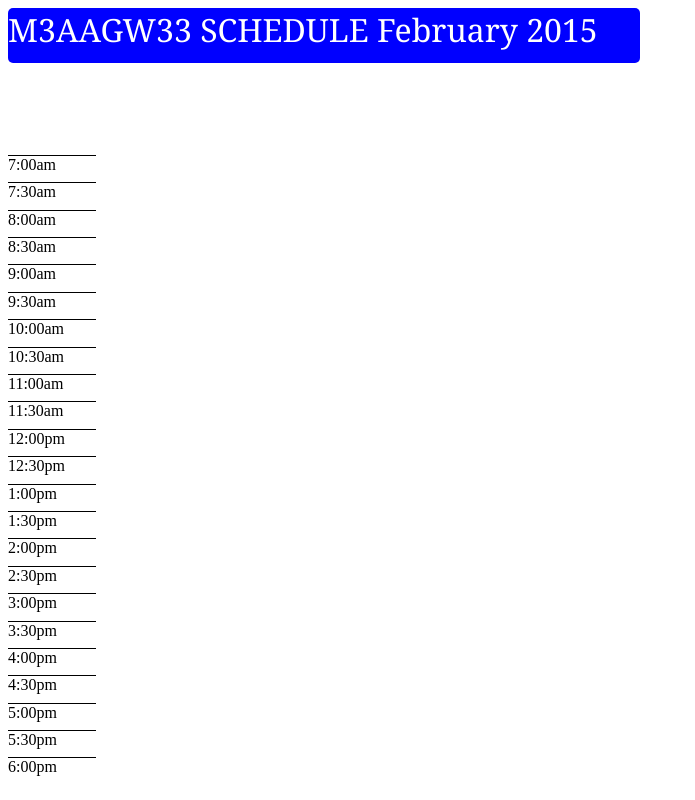
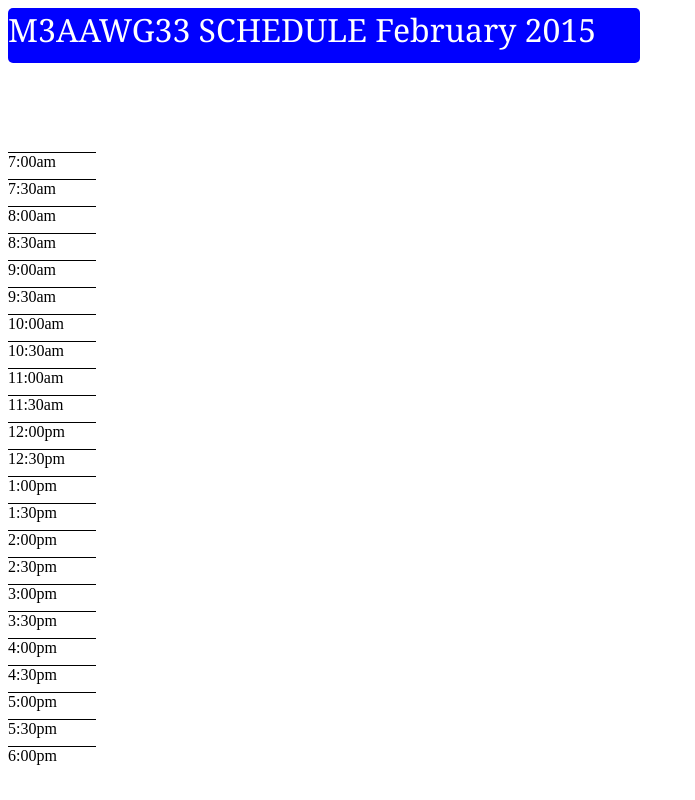
Before and after one commit to johnbuildsthings/schedapp, a Flask app: template app/templates/Tmp2/basetmpTable.htm in a window 1280 px wide. Shown: the whole page, without its empty margins (0-695 px from the left). Run offline with Flask 2, Linux system fonts and the light colour scheme; the template is opened without the code that fills it, so the values that code supplies are empty; parts of the project's set-up code (start-up, migrations or seed data) failed here and were passed over; some libraries are stand-ins or nearby versions.

Commit message:
javascript

```diff
--- a/app/static/cssForApp2/basetmpTable.css
+++ b/app/static/cssForApp2/basetmpTable.css
@@ -36,11 +36,10 @@
 #list{
 width:7%;
 height:75vh;
-margin-top:11.50vh;
+margin-top:11.2vh;
 float:left;
 
 }
-
 
 
 ul{
@@ -51,8 +50,8 @@
 }li{
 margin:0px;
 padding:0px;
-height:3.3vh;
-border-top:1px solid;
+height:3.25vh;
+border-top:0.10vh solid;
 }
 
 #table{
@@ -60,6 +59,7 @@
 height:100%;
 padding:0px;
 margin:0px;
+border:0px;
 float:left;
 }
 /*#table:after{
@@ -76,6 +76,7 @@
 border-radius:5px;
 background-color:grey;
 }
+
 
 #room{
 height:5vh;
@@ -102,7 +103,7 @@
 position:absolute;
 border-radius:5px;
 background-color:red;
-border:.1vw solid black;
+border:.1vh solid black;
 font-size:smaller;
 overflow:hidden;
 }
--- a/app/static/js/jsForBaseTmpTable.js
+++ b/app/static/js/jsForBaseTmpTable.js
@@ -6,8 +6,12 @@
 var moveDown = 0;
 $('div.box').hover(function(e) {
 
+
 	var num = parseInt($(this).attr('data-popbox'));
 	var target = '#' + ($(this).attr('data-popbox'));
+ 	var name = document.getElementById(num).innerHTML;
+	//name = name.slice(0,15)
+	//alert('innerhtml : ' + name.slice(0,16));
 
 	moveLeft = $(this).outerWidth();
 	moveDown = ($(target).outerHeight()-50);
@@ -15,7 +19,9 @@
 
 	if (num >= 400) {
 		$(target).css('top', 0).css('left', 0);
-	} else if (num%10 == 0) {
+	} else if (name.slice(0,16) === "M3AAWG Night Out") {
+		$(target).css('top', -moveDown).css('left', moveLeft);
+	} else if (num%10 === 0) {
 		$(target).css('top', 0).css('left', moveLeft);
 	} else {
 		$(target).css('top', -moveDown).css('left', moveLeft);
--- a/app/templates/Tmp2/basetmpTable.htm
+++ b/app/templates/Tmp2/basetmpTable.htm
@@ -1,7 +1,7 @@
 <!DOCTYPE htm>
 <html>
 <head>
-<title>M3AAGW3</title>
+<title>M3AAWG33</title>
 
 <link rel="stylesheet" href="/static/cssForApp2/basetmpTable.css" type="text/css" />
 
@@ -12,7 +12,7 @@
 <body>
 
 <div id="Title">
-M3AAGW33 SCHEDULE February 2015
+M3AAWG33 SCHEDULE February 2015
 </div>
 
 
```
Also changed, not shown: 4 other files.
